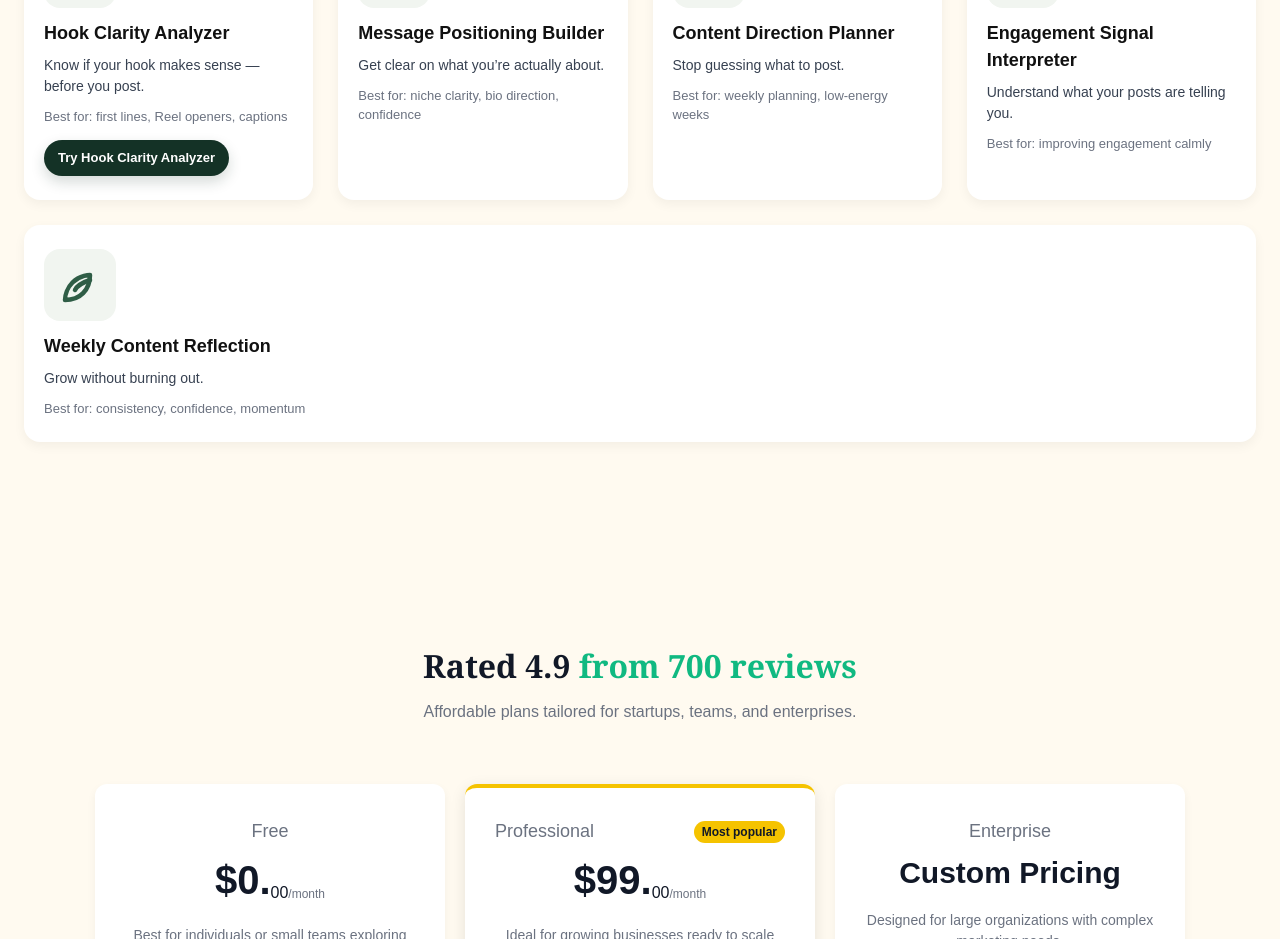
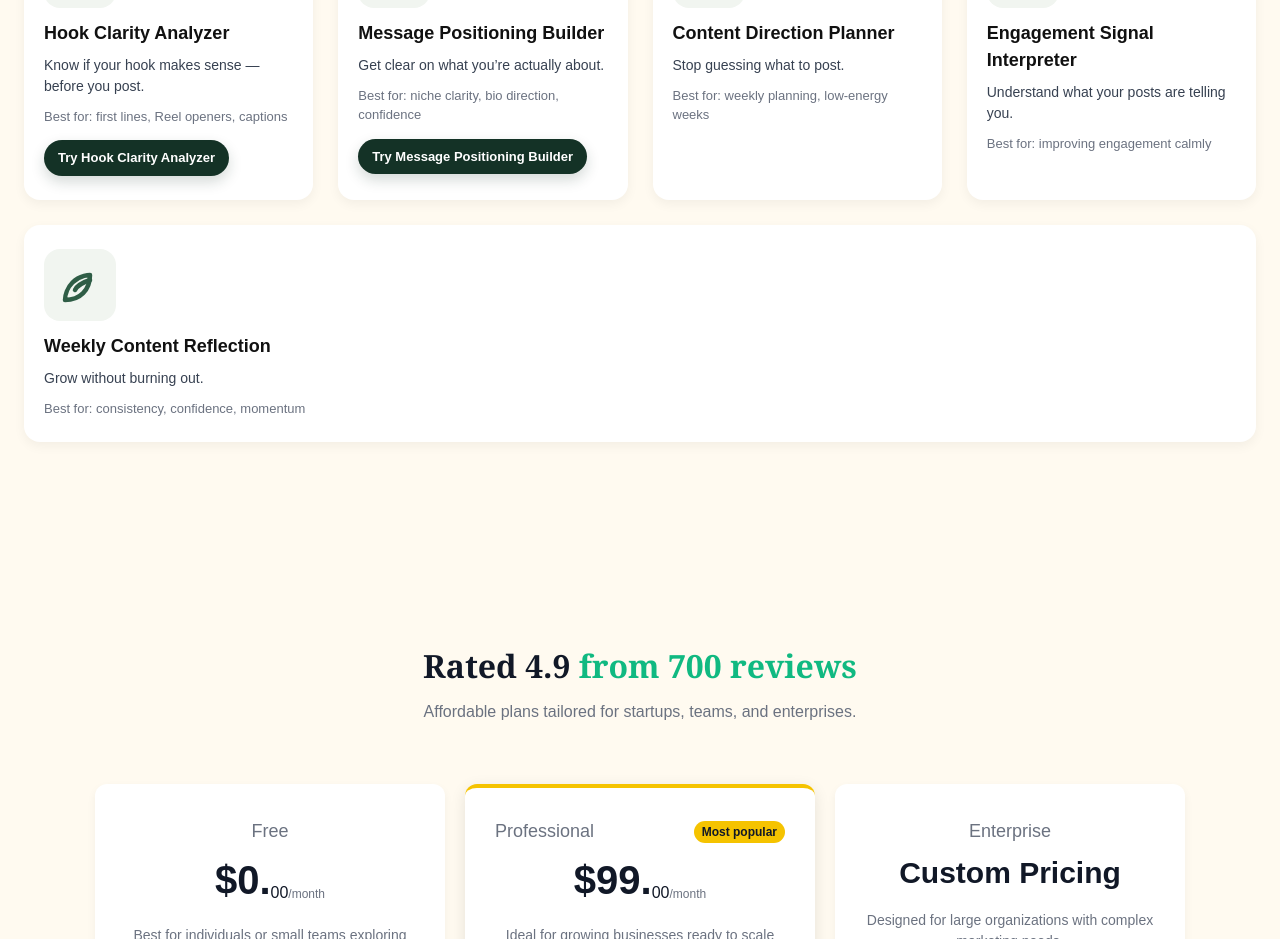
Before and after one commit to gmajors1326/the-calm-content-companion, a Next.js app: page / in a window 1280 px wide. Shown: the part 2940-3879 px from the top of the page. Built offline with nearby package versions, Linux system fonts and the light colour scheme; a web font is replaced by a local one.

Commit message:
Add CTA for positioning tool

```diff
--- a/app/page.tsx
+++ b/app/page.tsx
@@ -19,13 +19,16 @@ const TOOL_CARDS = [
     title: 'Hook Clarity Analyzer',
     description: 'Know if your hook makes sense — before you post.',
     bestFor: 'first lines, Reel openers, captions',
-    href: '/tools/hook-clarity-analyzer'
+    href: '/tools/hook-clarity-analyzer',
+    cta: 'Try Hook Clarity Analyzer'
   },
   {
     icon: 'message',
     title: 'Message Positioning Builder',
     description: 'Get clear on what you’re actually about.',
-    bestFor: 'niche clarity, bio direction, confidence'
+    bestFor: 'niche clarity, bio direction, confidence',
+    href: '/tools/message-positioning-builder',
+    cta: 'Try Message Positioning Builder'
   },
   {
     icon: 'compass',
@@ -187,7 +190,7 @@ export default function PromotoLandingPage() {
                   boxShadow: '0 6px 14px rgba(20,50,38,0.18)'
                 }}
               >
-                Try Hook Clarity Analyzer
+                {card.cta || 'Open tool'}
               </Link>
             ) : null}
           </div>
```
